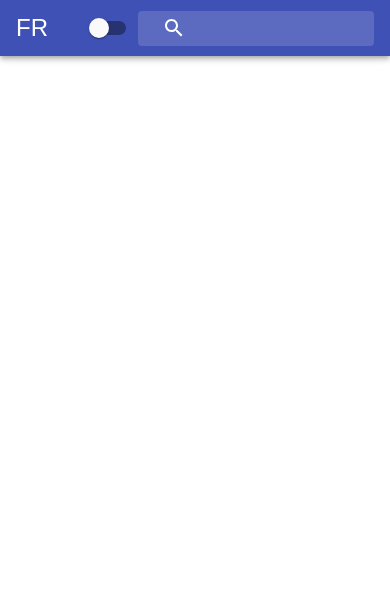
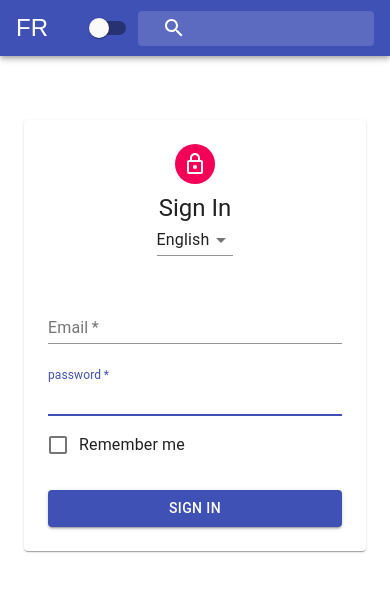
Before and after one commit to kxdang/react-hooks-exercise, a React (Create React App) app: page / in a window 390 px wide. Shown: the top 592 px of the page. Built offline with nearby package versions, Linux system fonts and the light colour scheme.

Commit message:
adding responsive form and using withStyles to format form

```diff
--- a/src/App.js
+++ b/src/App.js
@@ -1,11 +1,13 @@
 import React from "react";
 import Navbar from "./Navbar";
+import Form from "./Form";
 
 function App() {
   return (
-    <div className="App">
+    <>
       <Navbar />
-    </div>
+      <Form />
+    </>
   );
 }
 
--- /dev/null
+++ b/src/Form.js
@@ -0,0 +1,63 @@
+import React, { Component } from "react";
+
+import Avatar from "@material-ui/core/Avatar";
+import Button from "@material-ui/core/Button";
+import CssBaseline from "@material-ui/core/CssBaseline";
+import FormControl from "@material-ui/core/FormControl";
+import FormControlLabel from "@material-ui/core/FormControlLabel";
+import Checkbox from "@material-ui/core/Checkbox";
+import Input from "@material-ui/core/Input";
+import InputLabel from "@material-ui/core/InputLabel";
+import LockOutlinedIcon from "@material-ui/icons/LockOutlined";
+import Paper from "@material-ui/core/Paper";
+import Typography from "@material-ui/core/Typography";
+import MenuItem from "@material-ui/core/MenuItem";
+import Select from "@material-ui/core/Select";
+import withStyles from "@material-ui/core/styles/withStyles";
+import styles from "./styles/FormStyles";
+
+class Form extends Component {
+  render() {
+    const { classes } = this.props;
+    return (
+      <main className={classes.main}>
+        <Paper className={classes.paper}>
+          <Avatar className={classes.avatar}>
+            <LockOutlinedIcon />
+          </Avatar>
+          <Typography variant="h5">Sign In</Typography>
+          <Select value="english">
+            <MenuItem value="english">English</MenuItem>
+            <MenuItem value="french">French</MenuItem>
+            <MenuItem value="spanish">Spanish</MenuItem>
+          </Select>
+          <form className={classes.form}>
+            <FormControl margin="normal" required fullWidth>
+              <InputLabel htmlFor="email">Email</InputLabel>
+              <Input id="email" name="email" autoFocus />
+            </FormControl>
+            <FormControl margin="normal" required fullWidth>
+              <InputLabel htmlFor="password">password</InputLabel>
+              <Input id="password" name="password" autoFocus type="password" />
+            </FormControl>
+            <FormControlLabel
+              control={<Checkbox color="primary" />}
+              label="Remember me"
+            />
+            <Button
+              variant="contained"
+              type="submit"
+              fullWidth
+              color="primary"
+              className={classes.submit}
+            >
+              Sign In
+            </Button>
+          </form>
+        </Paper>
+      </main>
+    );
+  }
+}
+
+export default withStyles(styles)(Form);
--- /dev/null
+++ b/src/styles/FormStyles.js
@@ -0,0 +1,35 @@
+const styles = (theme) => ({
+  main: {
+    width: "auto",
+    display: "block",
+    marginLeft: theme.spacing.unit * 3,
+    marginRight: theme.spacing.unit * 3,
+    [theme.breakpoints.up("sm")]: {
+      width: 400,
+      marginLeft: "auto",
+      marginRight: "auto",
+    },
+  },
+  paper: {
+    marginTop: theme.spacing.unit * 8,
+    display: "flex",
+    flexDirection: "column",
+    alignItems: "center",
+    padding: `${theme.spacing.unit * 2}px ${theme.spacing.unit * 3}px ${
+      theme.spacing.unit * 3
+    }px `,
+  },
+  avatar: {
+    margin: theme.spacing.unit,
+    backgroundColor: theme.palette.secondary.main,
+  },
+  form: {
+    width: "100%",
+    marginTop: theme.spacing.unit * 3,
+  },
+  submit: {
+    marginTop: theme.spacing.unit * 3,
+  },
+});
+
+export default styles;
```
Also changed, not shown: 1 other file (tests, documents, lock files or other folders).
